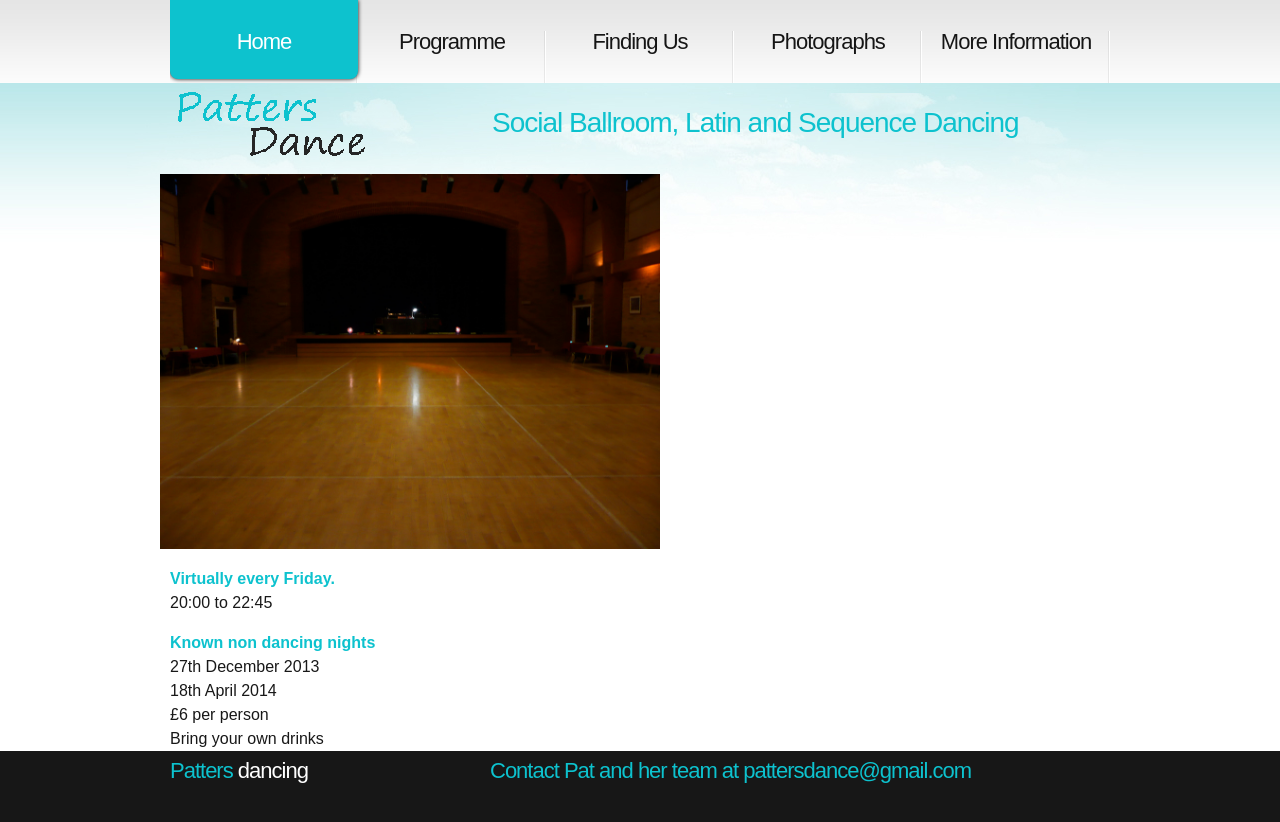
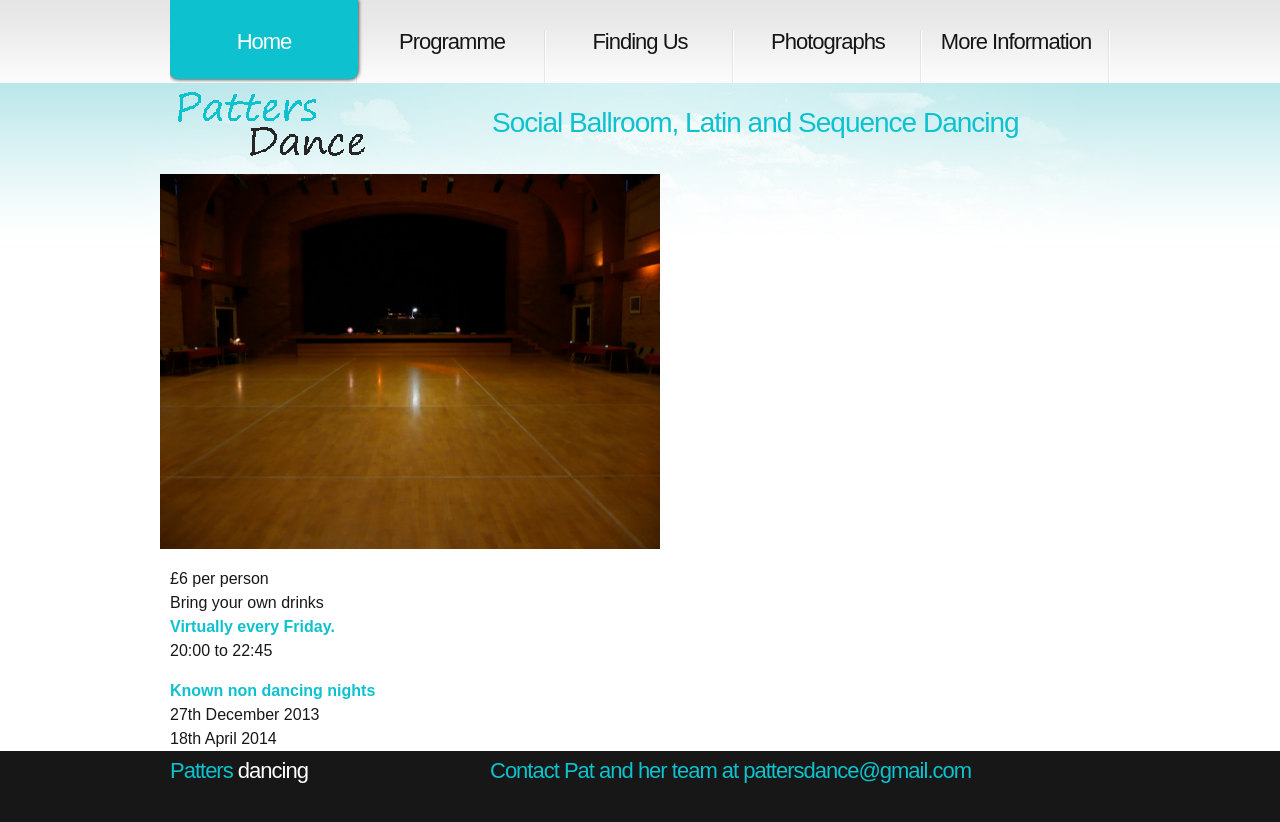
Before and after one commit to ramsayd/patters, a Jekyll site: the page built from 00_index.md, in a window 1280 px wide. Shown: the top 822 px of the page. Built offline with Jekyll 4.4.1, drawn with Linux system fonts in a browser that asks for light colours; some of the changed lines change nothing that is shown.

Commit message:
Update 00_index.md

```diff
--- a/00_index.md
+++ b/00_index.md
@@ -7,12 +7,13 @@ permalink: "index.html"
 <img width="500" src="images/dancefloor.jpg"/>
 
 <article class="grid_3"><dl>
+	<dl><dt>£6 per person</dt>
+	<dt>Bring your own drinks</dt>
 	<dt class="heading-text">Virtually every Friday.</dt>
 	<dt>20:00 to 22:45</dt>
 	<dt class="heading-text non-dancing">Known non dancing nights</dt>
 	<dt>27th December 2013</dt>
 	<dt>18th April 2014</dt></dl>
 
-	<dl><dt>£6 per person</dt>
-	<dt>Bring your own drinks</dt></dl>
+	</dl>
 </article>
```
